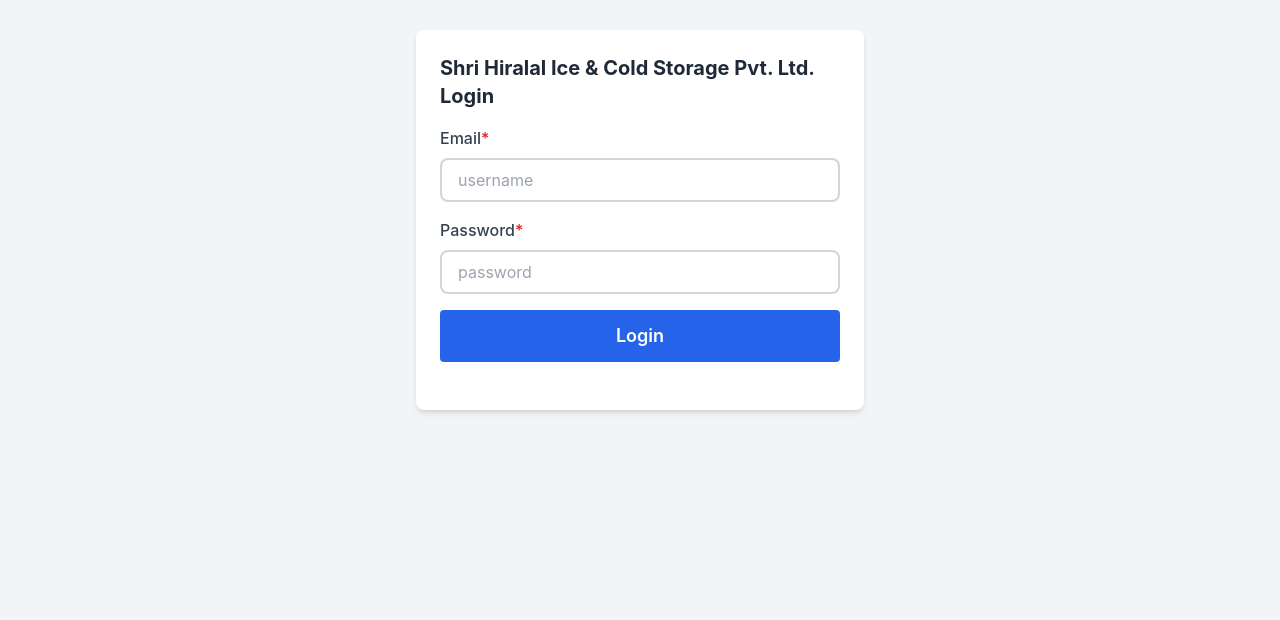
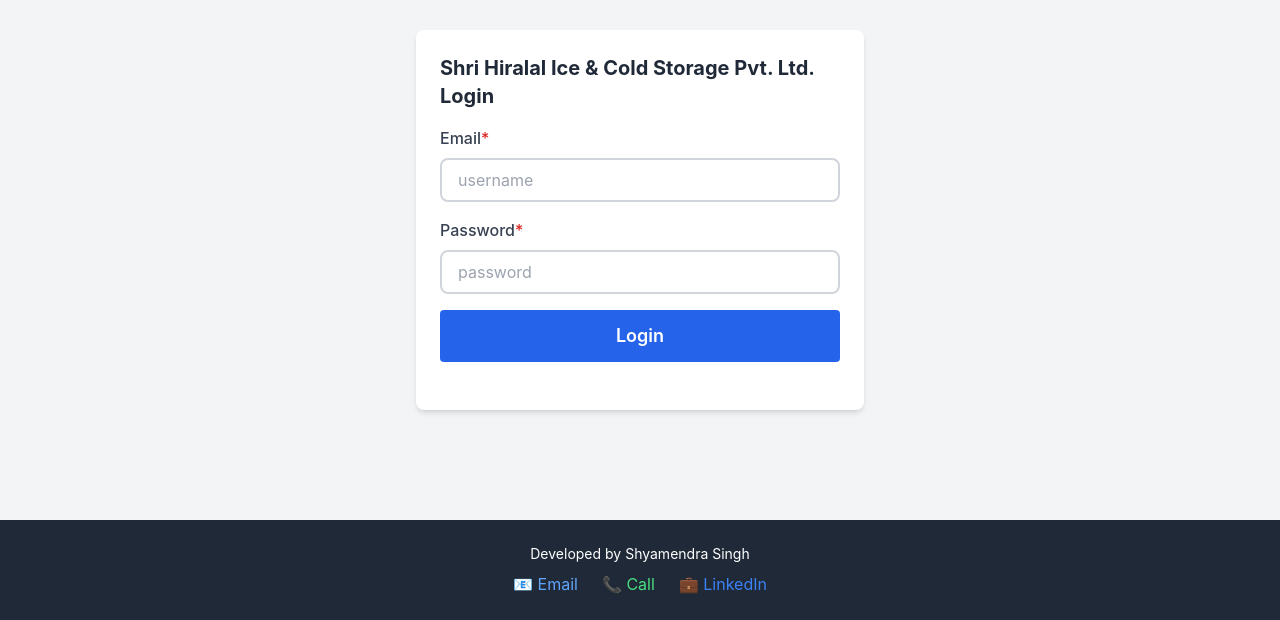
Before and after one commit to shyamendra-singh/cold_storage_management, a React (Create React App) app: page / in a window 1280 px wide. Shown: the part 180-800 px from the top of the page. Built offline with nearby package versions, Linux system fonts and the light colour scheme; the HTML template or start-up script is replaced by a standard one.

Commit message:
contact details added

```diff
--- a/src/pages/Dashboard.jsx
+++ b/src/pages/Dashboard.jsx
@@ -792,6 +792,35 @@
           </form>
         </Modal>
       </main>
+
+      {/* Footer */}
+      <footer className="bg-gray-800 text-white py-6 mt-8">
+        <div className="max-w-6xl mx-auto px-4 text-center">
+          <p className="text-sm mb-2">Developed by Shyamendra Singh</p>
+          <div className="flex justify-center space-x-6">
+            <a
+              href="mailto:shyamendratomar736@gmail.com"
+              className="text-blue-400 hover:text-blue-300 transition-colors"
+            >
+              📧 Email
+            </a>
+            <a
+              href="tel:+917302886011"
+              className="text-green-400 hover:text-green-300 transition-colors"
+            >
+              📞 Call
+            </a>
+            <a
+              href="https://www.linkedin.com/in/shyamendrasingh/"
+              target="_blank"
+              rel="noopener noreferrer"
+              className="text-blue-500 hover:text-blue-400 transition-colors"
+            >
+              💼 LinkedIn
+            </a>
+          </div>
+        </div>
+      </footer>
     </div>
   );
 };
--- a/src/pages/Login.jsx
+++ b/src/pages/Login.jsx
@@ -65,6 +65,35 @@
           </div>
         </Card>
       </div>
+
+      {/* Footer */}
+      <footer className="absolute bottom-0 left-0 right-0 bg-gray-800 text-white py-6 mt-8">
+        <div className="max-w-6xl mx-auto px-4 text-center">
+          <p className="text-sm mb-2">Developed by Shyamendra Singh</p>
+          <div className="flex justify-center space-x-6">
+            <a
+              href="mailto:shyamendratomar736@gmail.com"
+              className="text-blue-400 hover:text-blue-300 transition-colors"
+            >
+              📧 Email
+            </a>
+            <a
+              href="tel:+917302886011"
+              className="text-green-400 hover:text-green-300 transition-colors"
+            >
+              📞 Call
+            </a>
+            <a
+              href="https://www.linkedin.com/in/shyamendrasingh/"
+              target="_blank"
+              rel="noopener noreferrer"
+              className="text-blue-500 hover:text-blue-400 transition-colors"
+            >
+              💼 LinkedIn
+            </a>
+          </div>
+        </div>
+      </footer>
     </div>
   );
 };
```
